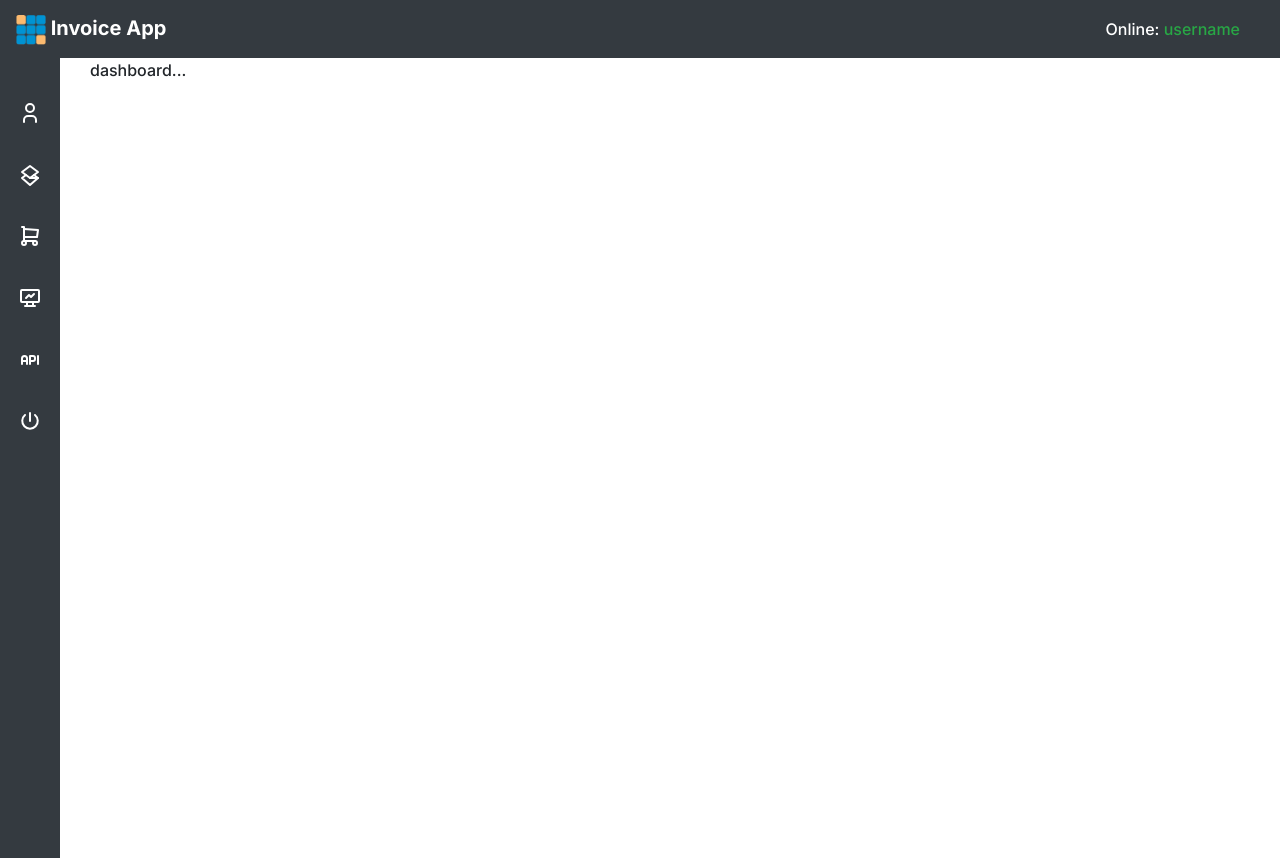
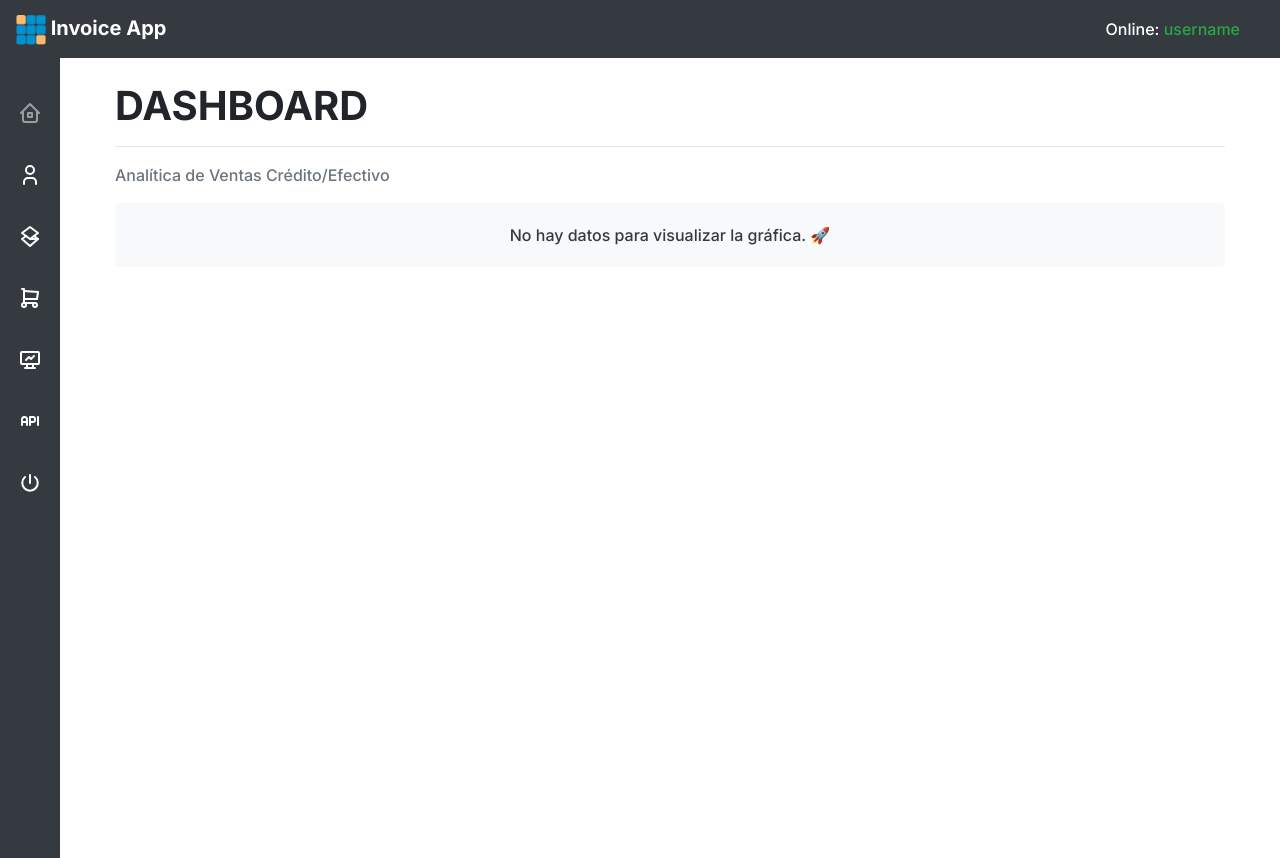
Before and after one commit to chrisjosuedev/itgrahn-app, a React (Vite) app: page / in a window 1280 px wide. Built offline with nearby package versions, Linux system fonts and the light colour scheme; what short-unique-id would draw is missing.

Commit message:
Chart Doughnut Implemented with Cash/Credit Payments in Dashboard

```diff
--- a/package.json
+++ b/package.json
@@ -13,7 +13,9 @@
     "@reduxjs/toolkit": "^2.0.1",
     "@tabler/icons-react": "^2.45.0",
     "@tanstack/react-table": "^8.11.6",
+    "chart.js": "^4.4.1",
     "react": "^18.2.0",
+    "react-chartjs-2": "^5.2.0",
     "react-dom": "^18.2.0",
     "react-hook-form": "^7.49.3",
     "react-modal": "^3.16.1",
--- /dev/null
+++ b/src/app/components/charts/DoughnutChart.jsx
@@ -0,0 +1,23 @@
+import { Doughnut } from 'react-chartjs-2'
+import { Chart as ChartJS, ArcElement, Tooltip, Legend } from 'chart.js'
+
+ChartJS.register(ArcElement, Tooltip, Legend)
+
+export const DoughnutChart = ({ data: { cash, credit } }) => {
+  return (
+    <Doughnut
+      data={{
+        labels: ['Efectivo', 'Crédito'],
+        datasets: [
+          {
+            label: ['L.'],
+            data: [cash, credit],
+            backgroundColor: ['rgba(54, 162, 235, 0.2)', 'rgba(255, 99, 132, 0.2)'],
+            borderColor: ['rgba(54, 162, 235, 1)', 'rgba(255, 99, 132, 1)'],
+            borderWidth: 1,
+          },
+        ],
+      }}
+    />
+  )
+}
--- a/src/app/pages/ApisPage.jsx
+++ b/src/app/pages/ApisPage.jsx
@@ -1,5 +1,5 @@
 import { AppLayout } from "../layout/AppLayout"
-import { ApisView } from "../views/ApisViews"
+import { ApisView } from "../views/ApisView"
 
 export const ApisPage = () => {
   return (
--- a/src/app/pages/AppPage.jsx
+++ b/src/app/pages/AppPage.jsx
@@ -1,9 +1,10 @@
 import { AppLayout } from '../layout/AppLayout'
+import { AppView } from "../views/AppView"
 
 export const AppPage = () => {
   return (
     <AppLayout>
-      <div className='container-fluid'>dashboard...</div>
+      <AppView />
     </AppLayout>
   )
 }
--- /dev/null
+++ b/src/app/views/AppView.jsx
@@ -0,0 +1,39 @@
+import { useEffect } from 'react'
+import { useDataStore } from '../../hooks/useDataStore'
+import { DoughnutChart } from '../components/charts/DoughnutChart'
+import { Message } from '../components/Message'
+
+export const AppView = () => {
+  const { startLoadingAnalitics, paymentAnalitica } = useDataStore()
+
+  useEffect(() => {
+    startLoadingAnalitics()
+  }, [])
+
+  return (
+    <div className='container mt-4'>
+      <div className='row mb-4'>
+        <div className='col-md-12'>
+          <h1 className='view-title'>DASHBOARD</h1>
+          <hr />
+          <p className='text-muted'> Analítica de Ventas Crédito/Efectivo</p>
+        </div>
+        {paymentAnalitica ? (
+          <div className='col-md-6 mx-auto'>
+            <div className='card'>
+              <div className='card-body'>
+                <h5 className='card-title'>Ventas Crédito/Efectivo</h5>
+                <hr />
+                <DoughnutChart data={paymentAnalitica} />
+              </div>
+            </div>
+          </div>
+        ) : (
+          <div className='col-md-12'>
+            <Message message='No hay datos para visualizar la gráfica. 🚀' type='light' />
+          </div>
+        )}
+      </div>
+    </div>
+  )
+}
--- /dev/null
+++ b/src/hooks/useDataStore.js
@@ -0,0 +1,23 @@
+import { useDispatch, useSelector } from "react-redux"
+import { getAllAmountPaymentType } from "../repository/invoiceStorage"
+import { onAddPaymentAnalitica } from "../store/data/dataStore"
+
+export const useDataStore = () => {
+  const { paymentAnalitica } = useSelector(state => state.data)
+  const dispatch = useDispatch()
+
+  // Start Loading Analitics
+  const startLoadingAnalitics = () => {
+    const payments = getAllAmountPaymentType()
+    if (!payments) return
+    dispatch(onAddPaymentAnalitica(payments))
+  }
+
+  return {
+    // props
+    paymentAnalitica,
+
+    // methods
+    startLoadingAnalitics
+  }
+}
--- a/src/repository/invoiceStorage.js
+++ b/src/repository/invoiceStorage.js
@@ -1,7 +1,10 @@
+import { getEnvVariables } from '../helpers/getEnvVariables'
 import { formatDate } from '../plugins/dateFormatter.plugin'
 import { generateId } from '../plugins/id.plugin'
 import { findByRtn } from './clientsStorage'
 import { findByProductId, updateProductStock } from './productsStorage'
+
+const { VITE_ISV: ISV } = getEnvVariables()
 
 // Save Invoice
 export const saveInvoice = (invoice) => {
@@ -71,3 +74,28 @@ export const getInvoiceDetailById = (id) => {
     })
   return detailsByInvoice
 }
+
+// Get total by Payment Method
+export const getAmountByPaymentType = (type) => {
+  const invoicesInStorage = findAllInvoices()
+
+  const amount = invoicesInStorage
+    .filter((invoice) => invoice.payment === type)
+    .map((item) => item.detail.reduce((prev, curr) => prev + curr.subtotal, 0))
+    .reduce((prev, curr) => prev + curr, 0)
+
+  return amount
+}
+
+// Find Credit/Cash Total
+export const getAllAmountPaymentType = () => {
+  const cashNet = getAmountByPaymentType(true)
+  const creditNet = getAmountByPaymentType(false)
+
+  if (cashNet === 0 && creditNet === 0) return null
+
+  return {
+    cash: cashNet * ISV + cashNet,
+    credit: creditNet * ISV + creditNet,
+  }
+}
--- /dev/null
+++ b/src/store/data/dataStore.js
@@ -0,0 +1,15 @@
+import { createSlice } from '@reduxjs/toolkit'
+
+export const dataStore = createSlice({
+  name: 'data',
+  initialState: {
+    paymentAnalitica: undefined,
+  },
+  reducers: {
+    onAddPaymentAnalitica: (state, { payload }) => {
+      state.paymentAnalitica = payload
+    },
+  },
+})
+
+export const { onAddPaymentAnalitica } = dataStore.actions
--- a/src/store/store.js
+++ b/src/store/store.js
@@ -3,11 +3,13 @@ import { clientStore } from './clients/clientStore'
 import { invoiceStore } from './invoices/invoiceStore'
 import { productStore } from './products/productStore'
 import { uiStore } from './ui/uiStore'
+import { dataStore } from "./data/dataStore"
 
 export const store = configureStore({
   reducer: {
     ui: uiStore.reducer,
     client: clientStore.reducer,
+    data: dataStore.reducer,
     invoice: invoiceStore.reducer,
     product: productStore.reducer,
   },
--- a/src/ui/components/Sidebar.jsx
+++ b/src/ui/components/Sidebar.jsx
@@ -3,6 +3,7 @@ import {
   IconApi,
   IconBrandSuperhuman,
   IconDeviceAnalytics,
+  IconHome2,
   IconPower,
   IconShoppingCart,
   IconUser,
@@ -35,6 +36,17 @@ export const Sidebar = () => {
           isSmallDevice ? 'small-device-icon' : ''
         } sidebar-container bg-dark pt-4`}
       >
+        {' '}
+        <div className='nav-option p-2'>
+          <NavLink
+            className={({ isActive }) => `sidebar-icon ${isActive ? 'active' : ''}`}
+            to={'/'}
+          >
+            <span title='Dashboard'>
+              <IconHome2 color='white' />
+            </span>
+          </NavLink>
+        </div>
         <div className='nav-option p-2'>
           <NavLink
             className={({ isActive }) => `sidebar-icon ${isActive ? 'active' : ''}`}
```
Also changed, not shown: src/app/views/ApisView.jsx (renamed from src/app/views/ApisViews.jsx), 1 other file (tests, documents, lock files or other folders).
